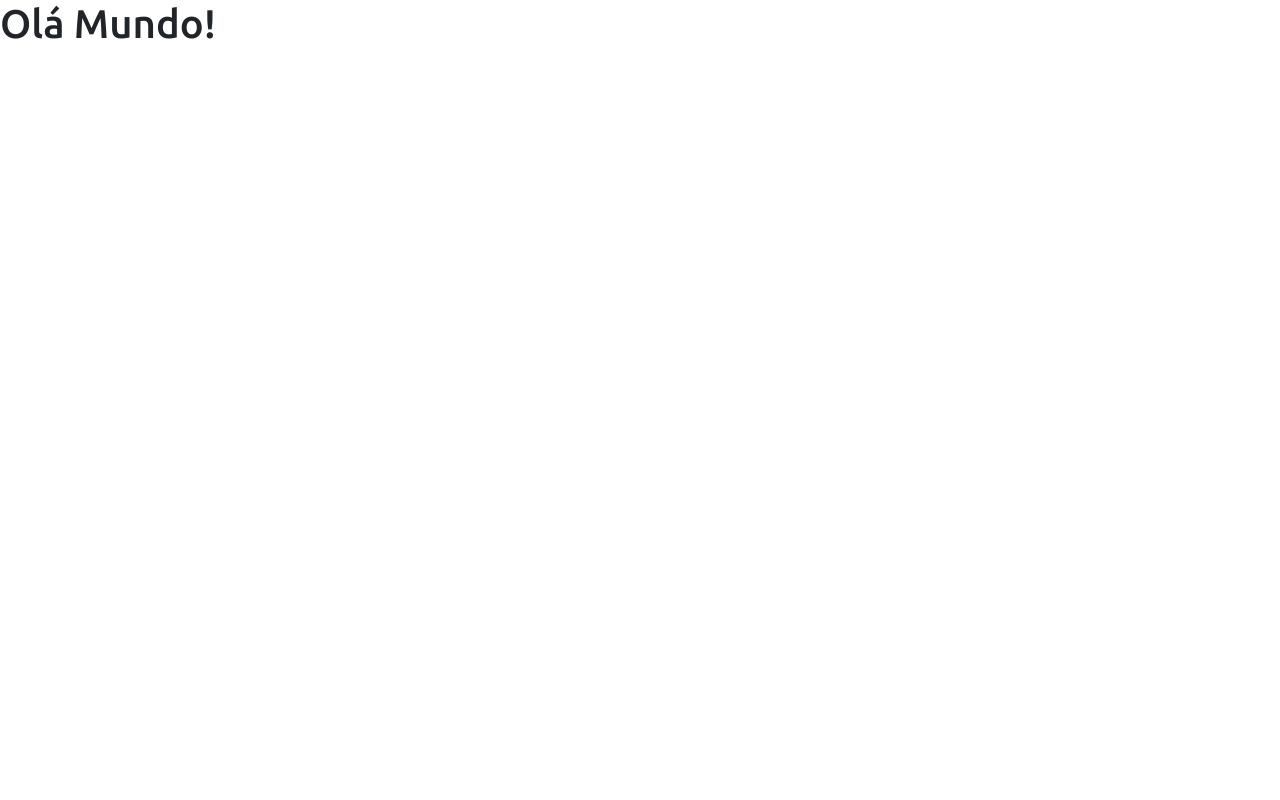
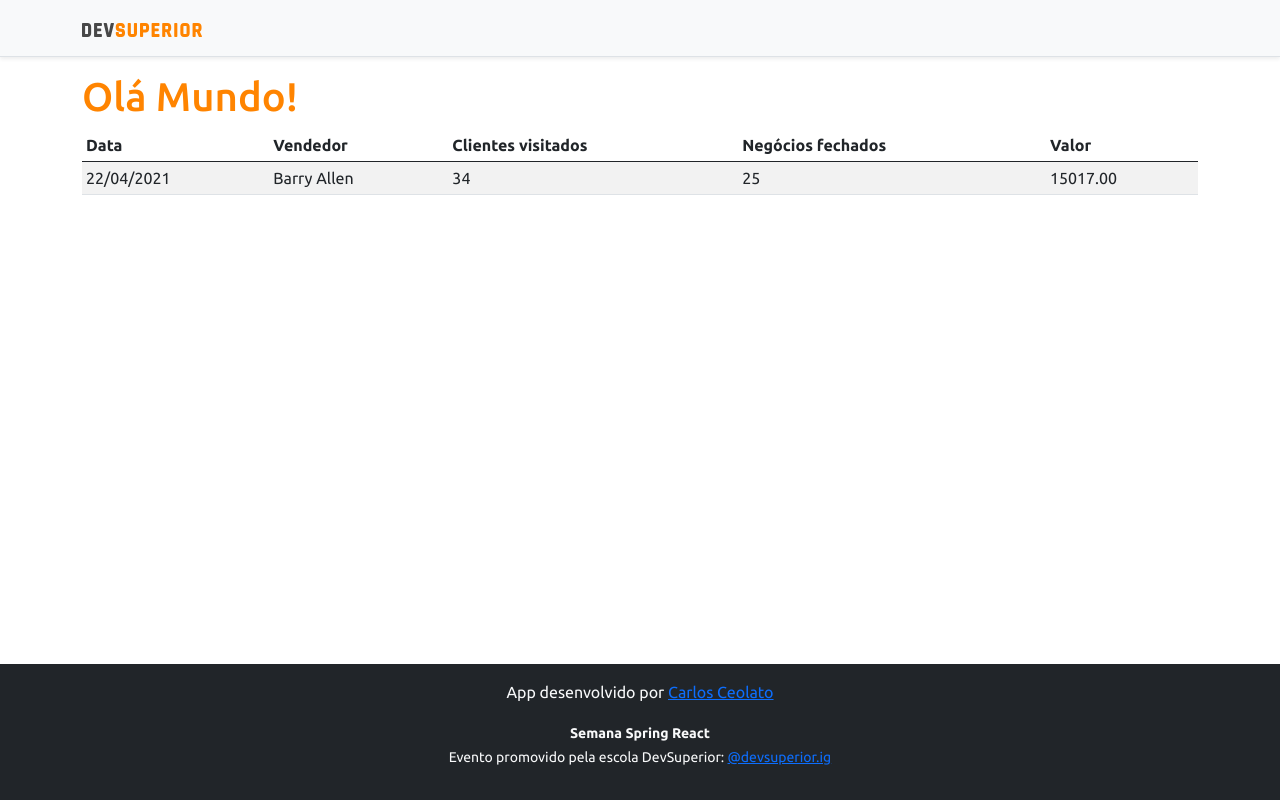
Before and after one commit to cceolato/projeto-sds3, a React (Create React App) app in the folder frontend/: page / in a window 1280 px wide. Built offline with nearby package versions, Linux system fonts and the light colour scheme.

Commit message:
Basic static components

```diff
--- a/frontend/src/App.tsx
+++ b/frontend/src/App.tsx
@@ -1,8 +1,17 @@
+import NavBar from "components/NavBar";
+import Footer from "components/Footer";
+import DataTable from "components/DataTable";
+
 function App() {
   return (
-    <div>
-      <h1 className="text-prinary">Olá Mundo!</h1>
-    </div>
+    <>
+      <NavBar />
+      <div className="container">
+        <h1 className="text-primary">Olá Mundo!</h1>
+        <DataTable />
+      </div>
+      <Footer />
+    </>
   );
 }
 
--- /dev/null
+++ b/frontend/src/components/DataTable/index.tsx
@@ -0,0 +1,28 @@
+const DataTable = () => {
+  return (
+    <div className="table-responsive">
+      <table className="table table-striped table-sm">
+        <thead>
+          <tr>
+            <th>Data</th>
+            <th>Vendedor</th>
+            <th>Clientes visitados</th>
+            <th>Negócios fechados</th>
+            <th>Valor</th>
+          </tr>
+        </thead>
+        <tbody>
+          <tr>
+            <td>22/04/2021</td>
+            <td>Barry Allen</td>
+            <td>34</td>
+            <td>25</td>
+            <td>15017.00</td>
+          </tr>
+        </tbody>
+      </table>
+    </div>
+  );
+};
+
+export default DataTable;
--- /dev/null
+++ b/frontend/src/components/Footer/index.tsx
@@ -0,0 +1,34 @@
+const Footer = () => {
+  return (
+    <footer className="footer mt-auto py-3 bg-dark">
+      <div className="container">
+        <p className="text-light">
+          App desenvolvido por{" "}
+          <a
+            href="https://github.com/cceolato"
+            target="_blank"
+            rel="noreferrer"
+          >
+            Carlos Ceolato
+          </a>
+        </p>
+        <p className="text-light">
+          <small>
+            <strong>Semana Spring React</strong>
+            <br />
+            Evento promovido pela escola DevSuperior:{" "}
+            <a
+              href="https://instagram.com/devsuperior.ig"
+              target="_blank"
+              rel="noreferrer"
+            >
+              @devsuperior.ig
+            </a>
+          </small>
+        </p>
+      </div>
+    </footer>
+  );
+};
+
+export default Footer;
--- /dev/null
+++ b/frontend/src/components/NavBar/index.tsx
@@ -0,0 +1,17 @@
+import ImgDsDark from 'assets/img/ds-dark.svg';
+
+const NavBar = () => {
+  return (
+    <div>
+      <div className="d-flex flex-column flex-md-row align-items-center p-3 px-md-4 mb-3 bg-light border-bottom shadow-sm">
+        <div className="container">
+          <nav className="my-2 my-md-0 mr-md-3">
+            <img src={ImgDsDark} alt="DevSuperior" width="120" />
+          </nav>
+        </div>
+      </div>
+    </div>
+  );
+};
+
+export default NavBar;
```
Also changed, not shown: frontend/src/assets/img/ds-dark.svg (added).
